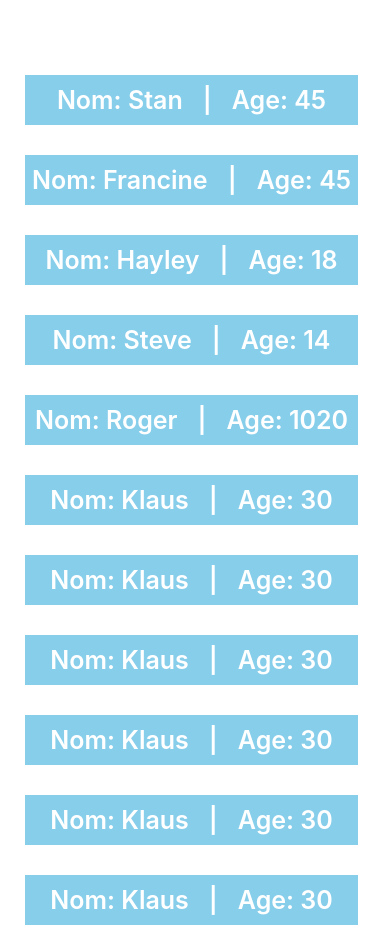
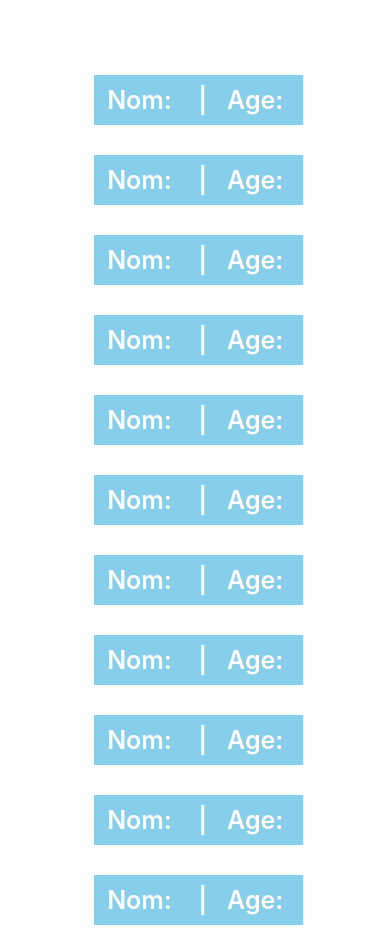
Before and after one commit to thomasaugot/react-native-playground, a React Native app: screen / in a window 390 px wide. Built offline with nearby package versions, Linux system fonts and the light colour scheme.

Commit message:
ex 9 done

```diff
--- a/App.js
+++ b/App.js
@@ -1,5 +1,5 @@
 import React, { useState } from "react";
-import { StyleSheet, View, Text, ScrollView, RefreshControl } from "react-native";
+import { StyleSheet, View, Text, FlatList, RefreshControl } from "react-native";
 
 export default function App() {
   const obj = [
@@ -22,10 +22,9 @@ export default function App() {
 
   return (
     <View style={styles.container}>
-      <ScrollView
-        refreshControl={<RefreshControl refreshing={isrefreshing} onRefresh={updateRefresh} />}
-      >
-        {obj.map((character) => {
+      <FlatList
+        data={obj}
+        renderItem={(character) => {
           return (
             <View style={styles.charElement} key={character.id}>
               <View>
@@ -37,8 +36,8 @@ export default function App() {
               </View>
             </View>
           );
-        })}
-      </ScrollView>
+        }}
+      />
     </View>
   );
 }
```
